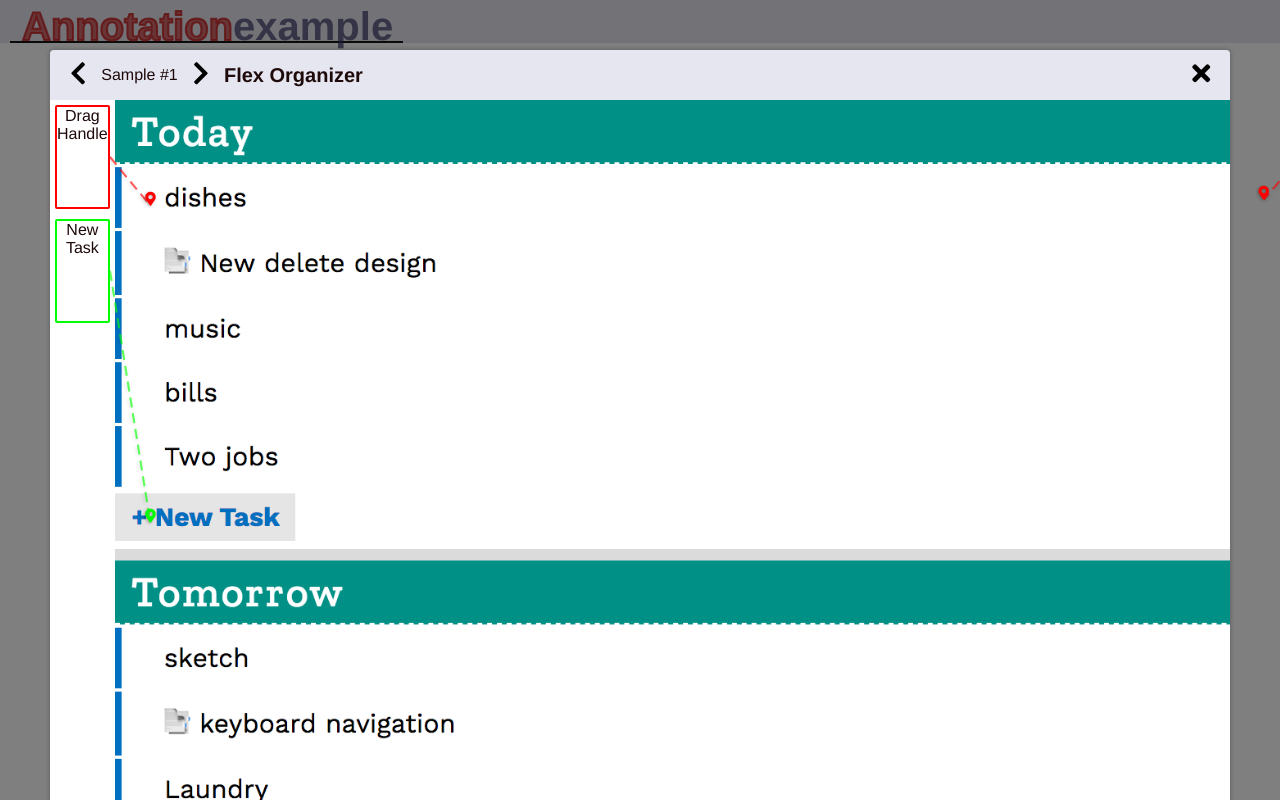
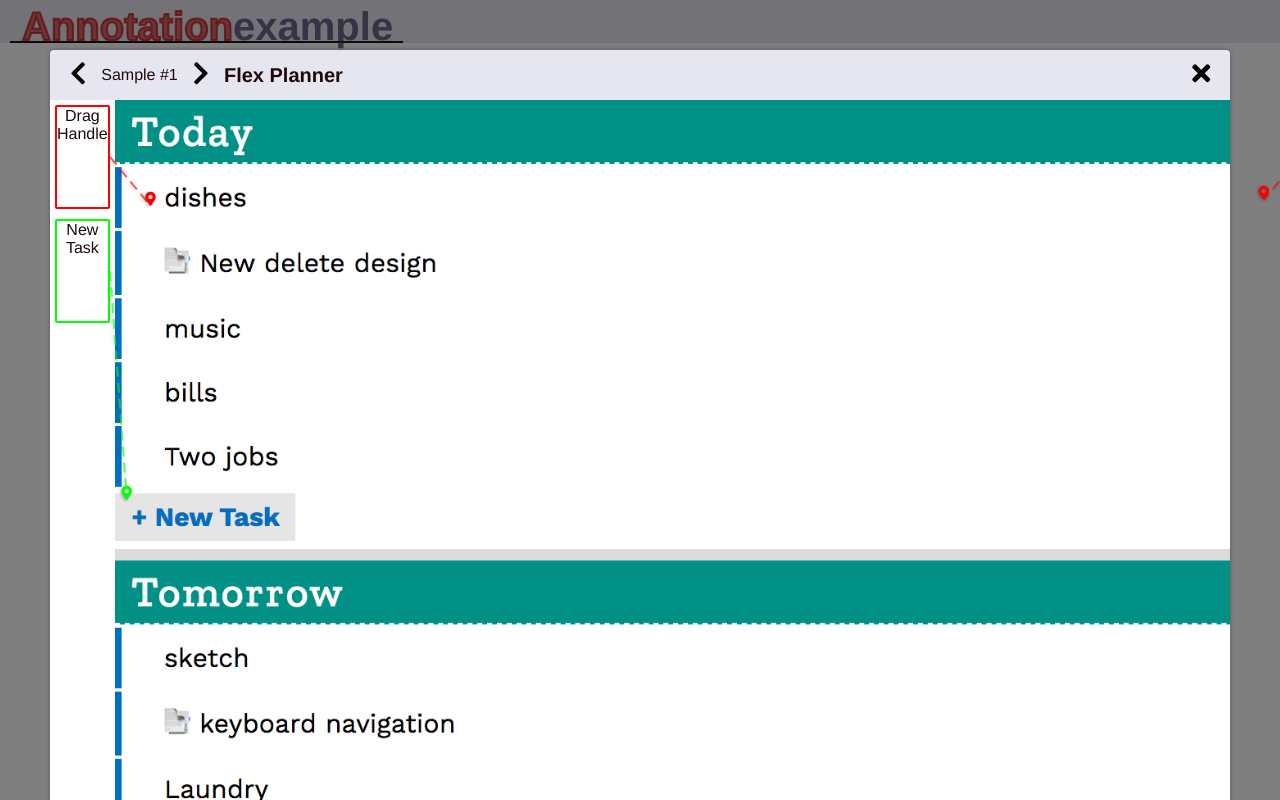
Before and after one commit to GalanCM/annotation_example, a Vue app: page /viewer in a window 1280 px wide. Shown: the top 800 px of the page. Built offline with nearby package versions, Linux system fonts and the light colour scheme.

Commit message:
Refactor viewer pages to be child of Viewer.
Use a more data oriented approach.

```diff
--- a/src/components/Annotation.vue
+++ b/src/components/Annotation.vue
@@ -6,11 +6,12 @@
       :height="Math.abs(targetY - startY) + 10"
       :width="Math.abs(targetX - startX)"
       :style="{ left: startX + 'px', top: startY - 5 + 'px', transform: flip }"
+      v-show="imageRect.width > 0"
     >
       <line x1="0" y1="5" :x2="Math.abs(targetX - startX)" :y2="Math.abs(targetY - startY) + 5" stroke="white"/>
       <line x1="0" y1="5" :x2="Math.abs(targetX - startX)" :y2="Math.abs(targetY - startY) + 5"/>
     </svg>
-    <i class="fas fa-map-marker-alt pin" :style="{ left: targetX + 'px', top: targetY + 'px' }"></i>
+    <i class="fas fa-map-marker-alt pin" :style="{ left: targetX + 'px', top: targetY + 'px' }" v-show="imageRect.width > 0"></i>
   </caption>
 </template>
 
@@ -102,6 +103,7 @@ export default {
     }
   },
   mounted() {
+    console.log(this.rect.width);
     this.side = this.pinX < 0.5 ? "left" : "right";
 
     let updateRect = () => {
--- a/src/components/Viewer.vue
+++ /dev/null
@@ -1,137 +0,0 @@
-<template>
-  <div class="page">
-    <Home></Home>
-    <div class="viewer">
-      <section class="modal">
-        <nav>
-          <button>
-            <i class="fas fa-chevron-left"></i>
-          </button>
-          <span>
-            Sample #1
-          </span>
-          <button>
-            <i class="fas fa-chevron-right"></i>
-          </button>
-          <slot name="header"></slot>
-          <button class="close">
-            <i class="fas fa-times"></i>
-          </button>
-        </nav>
-        <main>
-          <aside class="sidebar">
-            <Annotation
-              v-for="(annotation, index) in leftAnnotations"
-              :key="index"
-              :text="annotation.text"
-              :pin-x="annotation.pinX"
-              :pin-y="annotation.pinY"
-              :image-rect="imageRect"
-              :color="index % 2 === 0 ? 'red' : 'green'"
-            ></Annotation>
-          </aside>
-          <slot></slot>
-          <aside class="sidebar">
-            <Annotation
-              v-for="(annotation, index) in annotations.filter((annotation) => annotation.pinX >= 0.5)"
-              :key="index"
-              :text="annotation.text"
-              :pin-x="annotation.pinX"
-              :pin-y="annotation.pinY"
-              :image-rect="imageRect"
-              :color="index % 2 === 0 ? 'red' : 'green'"
-            ></Annotation>
-          </aside>
-        </main>
-      </section>
-    </div>
-  </div>
-</template>
-
-<style lang="less" scoped>
-.viewer {
-  position: absolute;
-  top: 0;
-  width: 100vw;
-  min-height: 100vh;
-  background-color: rgba(0, 0, 0, 0.5);
-}
-
-.modal {
-  width: 95%;
-  width: calc(100% - 100px);
-  margin: 5%;
-  margin: calc(50px);
-  border-radius: 4px;
-  box-shadow: 0 0 5px rgba(0, 0, 0, 0.3);
-  overflow: hidden;
-}
-
-nav {
-  display: flex;
-  background-color: rgb(230, 230, 240);
-  height: 40px;
-  padding: 5px;
-
-  > * {
-    display: inline-block;
-    border: none;
-    background-color: transparent;
-    margin: auto;
-  }
-  button {
-    height: 100%;
-    font-size: 26px;
-    padding: 0 15px;
-    cursor: pointer;
-  }
-  header {
-    font-size: 20px;
-    font-weight: 600;
-    flex-grow: 1;
-  }
-}
-
-main {
-  display: flex;
-  background-color: white;
-
-  .sidebar {
-    display: flex;
-    flex-direction: column;
-    width: 300px;
-
-    & > * {
-      margin: 5px;
-      height: 100px;
-    }
-  }
-  img {
-    flex-grow: 1;
-    width: 100%;
-    background-color: rgb(220, 220, 230);
-  }
-}
-</style>
-
-<script>
-import Annotation from "@/components/Annotation.vue";
-
-function sortAnnotations(a, b) {
-  return a.pinY - b.pinY;
-}
-
-export default {
-  name: "viewer",
-  components: { Annotation, Home: () => import("@/views/Home.vue") },
-  props: ["annotations", "imageRect"],
-  computed: {
-    leftAnnotations() {
-      return this.annotations.filter((annotation) => annotation.pinX < 0.5).sort(sortAnnotations);
-    },
-    rightAnnotations() {
-      return this.annotations.filter((annotation) => annotation.pinX >= 0.5).sort(sortAnnotations);
-    }
-  }
-};
-</script>
--- /dev/null
+++ b/src/components/ViewerPage.vue
@@ -0,0 +1,91 @@
+<template>
+  <article class="page">
+    <aside class="sidebar">
+      <Annotation
+        v-for="(annotation, index) in leftAnnotations"
+        :key="index"
+        :text="annotation.text"
+        :pin-x="annotation.pinX"
+        :pin-y="annotation.pinY"
+        :image-rect="imageRect"
+        :color="index % 2 === 0 ? 'red' : 'green'"
+      ></Annotation>
+    </aside>
+    <img :src="image" ref="annotatedImage">
+    <aside class="sidebar">
+      <Annotation
+        v-for="(annotation, index) in annotations.filter((annotation) => annotation.pinX >= 0.5)"
+        :key="index"
+        :text="annotation.text"
+        :pin-x="annotation.pinX"
+        :pin-y="annotation.pinY"
+        :image-rect="imageRect"
+        :color="index % 2 === 0 ? 'red' : 'green'"
+      ></Annotation>
+    </aside>
+  </article>
+</template>
+
+<style lang="less" scoped>
+.page {
+  display: flex;
+  background-color: white;
+
+  .sidebar {
+    display: flex;
+    flex-direction: column;
+    width: 300px;
+
+    & > * {
+      margin: 5px;
+      height: 100px;
+    }
+  }
+  img {
+    flex-grow: 1;
+    width: 100%;
+    background-color: rgb(220, 220, 230);
+  }
+}
+</style>
+
+<script>
+import Annotation from "@/components/Annotation.vue";
+
+function sortAnnotations(a, b) {
+  return a.pinY - b.pinY;
+}
+
+export default {
+  name: "viewer",
+  components: { Annotation },
+  props: ["image", "annotations"],
+  data() {
+    return {
+      imageRect: new DOMRect()
+    };
+  },
+  computed: {
+    leftAnnotations() {
+      return this.annotations.filter((annotation) => annotation.pinX < 0.5).sort(sortAnnotations);
+    },
+    rightAnnotations() {
+      return this.annotations.filter((annotation) => annotation.pinX >= 0.5).sort(sortAnnotations);
+    }
+  },
+  mounted() {
+    let updateImageRect = () => {
+      this.imageRect = {
+        width: this.$refs.annotatedImage.offsetWidth,
+        height: this.$refs.annotatedImage.offsetHeight,
+        top: this.$refs.annotatedImage.offsetTop,
+        left: this.$refs.annotatedImage.offsetLeft
+      };
+    };
+
+    setTimeout(updateImageRect, 500);
+
+    window.addEventListener("resize", updateImageRect);
+  }
+};
+</script>
--- /dev/null
+++ b/src/components/viewer_pages/Planner.vue
@@ -0,0 +1,37 @@
+<template>
+  <viewer-page :image="image" :annotations="annotations"></viewer-page>
+</template>
+
+<script>
+import ViewerPage from "@/components/ViewerPage";
+
+export default {
+  components: { ViewerPage },
+  data() {
+    return {
+      title: "Flex Planner",
+      image: require("@/assets/FuzzyPlanner.png"),
+      annotations: [
+        {
+          text: "New Task",
+          pinX: 0.01,
+          pinY: 0.34
+        },
+        {
+          text: "Done",
+          pinX: 0.9735,
+          pinY: 0.085
+        },
+        {
+          text: "Drag Handle",
+          pinX: 0.03,
+          pinY: 0.09
+        }
+      ]
+    };
+  },
+  mounted() {
+    this.$emit("change-title", this.title);
+  }
+};
+</script>
--- a/src/router.js
+++ b/src/router.js
@@ -15,7 +15,7 @@ export default new Router({
     {
       path: "/viewer",
       name: "viewer",
-      component: () => import("@/views/projects/Planner.vue")
+      component: () => import("@/views/Viewer.vue")
     }
   ]
 });
--- /dev/null
+++ b/src/views/Viewer.vue
@@ -0,0 +1,89 @@
+<template>
+  <div class="page">
+    <Home></Home>
+    <div class="viewer">
+      <section class="modal">
+        <nav>
+          <button>
+            <i class="fas fa-chevron-left"></i>
+          </button>
+          <span>
+            Sample #1
+          </span>
+          <button>
+            <i class="fas fa-chevron-right"></i>
+          </button>
+          <header>{{ title }}</header>
+          <button class="close">
+            <i class="fas fa-times"></i>
+          </button>
+        </nav>
+        <main>
+          <planner-page @change-title="changeTitle"></planner-page>
+        </main>
+      </section>
+    </div>
+  </div>
+</template>
+
+<style lang="less" scoped>
+.viewer {
+  position: absolute;
+  top: 0;
+  width: 100vw;
+  min-height: 100vh;
+  background-color: rgba(0, 0, 0, 0.5);
+}
+
+.modal {
+  width: 95%;
+  width: calc(100% - 100px);
+  margin: 5%;
+  margin: calc(50px);
+  border-radius: 4px;
+  box-shadow: 0 0 5px rgba(0, 0, 0, 0.3);
+  overflow: hidden;
+}
+
+nav {
+  display: flex;
+  background-color: rgb(230, 230, 240);
+  height: 40px;
+  padding: 5px;
+
+  > * {
+    display: inline-block;
+    border: none;
+    background-color: transparent;
+    margin: auto;
+  }
+  button {
+    height: 100%;
+    font-size: 26px;
+    padding: 0 15px;
+    cursor: pointer;
+  }
+  header {
+    font-size: 20px;
+    font-weight: 600;
+    flex-grow: 1;
+  }
+}
+</style>
+
+<script>
+import PlannerPage from "@/components/viewer_pages/Planner.vue";
+
+export default {
+  components: { Home: () => import("@/views/Home.vue"), PlannerPage },
+  data() {
+    return { title: "" };
+  },
+  methods: {
+    changeTitle(title) {
+      console.log("title");
+      this.title = title;
+    }
+  }
+};
+</script>
--- a/src/views/projects/Planner.vue
+++ /dev/null
@@ -1,38 +0,0 @@
-<template>
-  <Viewer :annotations="annotations" :image-rect="imageRect">
-    <header slot="header">Flex Organizer</header>
-
-    <img src="@/assets/FuzzyPlanner.png" ref="annotatedImage">
-  </Viewer>
-</template>
-
-<script>
-import Viewer from "@/components/Viewer";
-import ViewerMixin from "@/mixins/Viewer";
-
-export default {
-  data() {
-    return {
-      annotations: [
-        {
-          text: "New Task",
-          pinX: 0.03,
-          pinY: 0.36
-        },
-        {
-          text: "Done",
-          pinX: 0.9735,
-          pinY: 0.085
-        },
-        {
-          text: "Drag Handle",
-          pinX: 0.03,
-          pinY: 0.09
-        }
-      ]
-    };
-  },
-  components: { Viewer },
-  mixins: [ViewerMixin]
-};
-</script>
```
